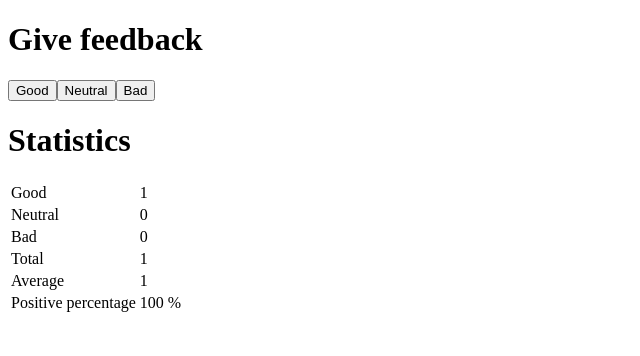
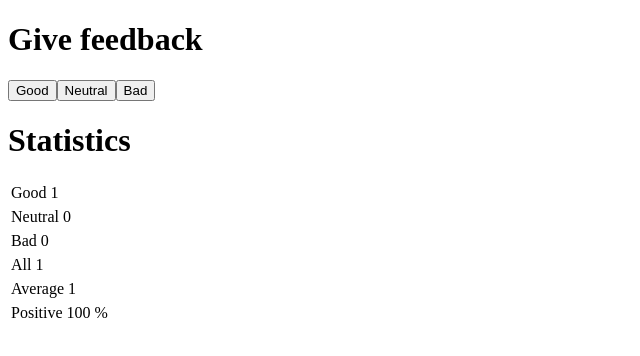
Before and after one commit to abel1994-mza/Curso-fullstack-open, a React (Vite) app: page / in a window 1280 px wide. Both pictures are taken after a click on the button "Good". Shown: the top 356 px of the page, without its empty margins (0-640 px from the left). Built offline with nearby package versions, Linux system fonts and the light colour scheme.

Commit message:
Ejercicio 1.11*: unicafe, paso 6

```diff
--- a/src/App.jsx
+++ b/src/App.jsx
@@ -1,4 +1,21 @@
 import { useState } from "react";
+
+const Button = ({ text, handleClick }) => {
+  return <button onClick={handleClick}>{text}</button>;
+};
+
+const StatisticsLine = ({ text, value }) => {
+  return (
+    <table>
+      <tbody>
+        <tr>
+          <td>{text}</td>
+          <td>{value}</td>
+        </tr>
+      </tbody>
+    </table>
+  );
+};
 
 const Statistics = ({ good, neutral, bad }) => {
   const total = good + neutral + bad;
@@ -11,34 +28,12 @@
 
   return (
     <div>
-      <table>
-        <tbody>
-          <tr>
-            <td>Good</td>
-            <td>{good}</td>
-          </tr>
-          <tr>
-            <td>Neutral</td>
-            <td>{neutral}</td>
-          </tr>
-          <tr>
-            <td>Bad</td>
-            <td>{bad}</td>
-          </tr>
-          <tr>
-            <td>Total</td>
-            <td>{total}</td>
-          </tr>
-          <tr>
-            <td>Average</td>
-            <td>{average}</td>
-          </tr>
-          <tr>
-            <td>Positive percentage</td>
-            <td>{positivePercentage} %</td>
-          </tr>
-        </tbody>
-      </table>
+      <StatisticsLine text="Good" value={good} />
+      <StatisticsLine text="Neutral" value={neutral} />
+      <StatisticsLine text="Bad" value={bad} />
+      <StatisticsLine text="All" value={total} />
+      <StatisticsLine text="Average" value={average} />
+      <StatisticsLine text="Positive" value={`${positivePercentage} %`} />
     </div>
   );
 };
--- a/src/Part1/Unicafe/paso5/Button.jsx
+++ /dev/null
@@ -1,5 +0,0 @@
-const Button = ({ text, handleClick }) => {
-  return <button onClick={handleClick}>{text}</button>;
-};
-
-export default Button;
```
Also changed, not shown: src/Part1/InfoCourse/InfoCourse.jsx (deleted, +0 -29 lines), src/Part1/Unicafe/Paso2/Condicional.jsx (deleted, +0 -37 lines), src/Part1/Unicafe/paso3/Statistics.jsx (deleted, +0 -44 lines).
